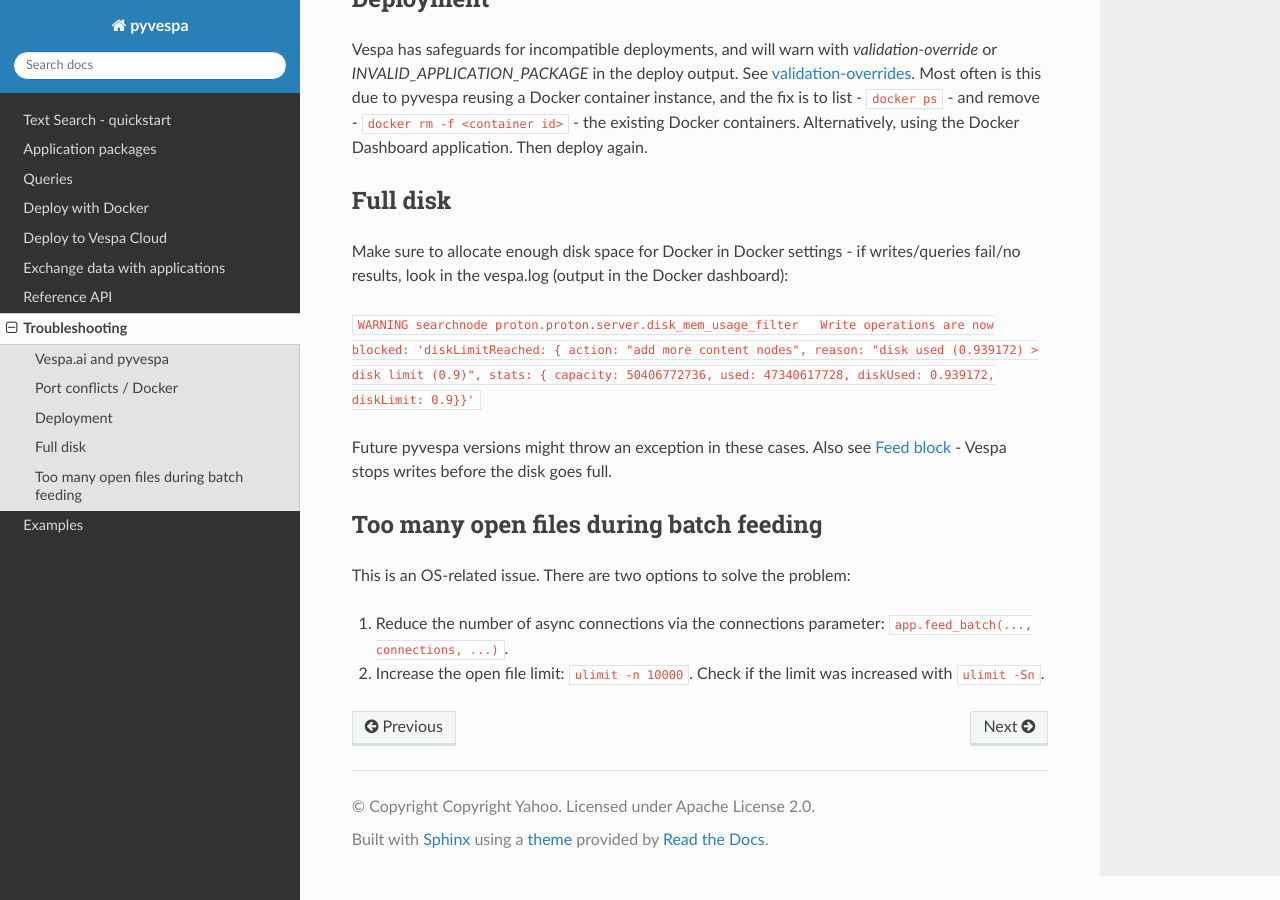
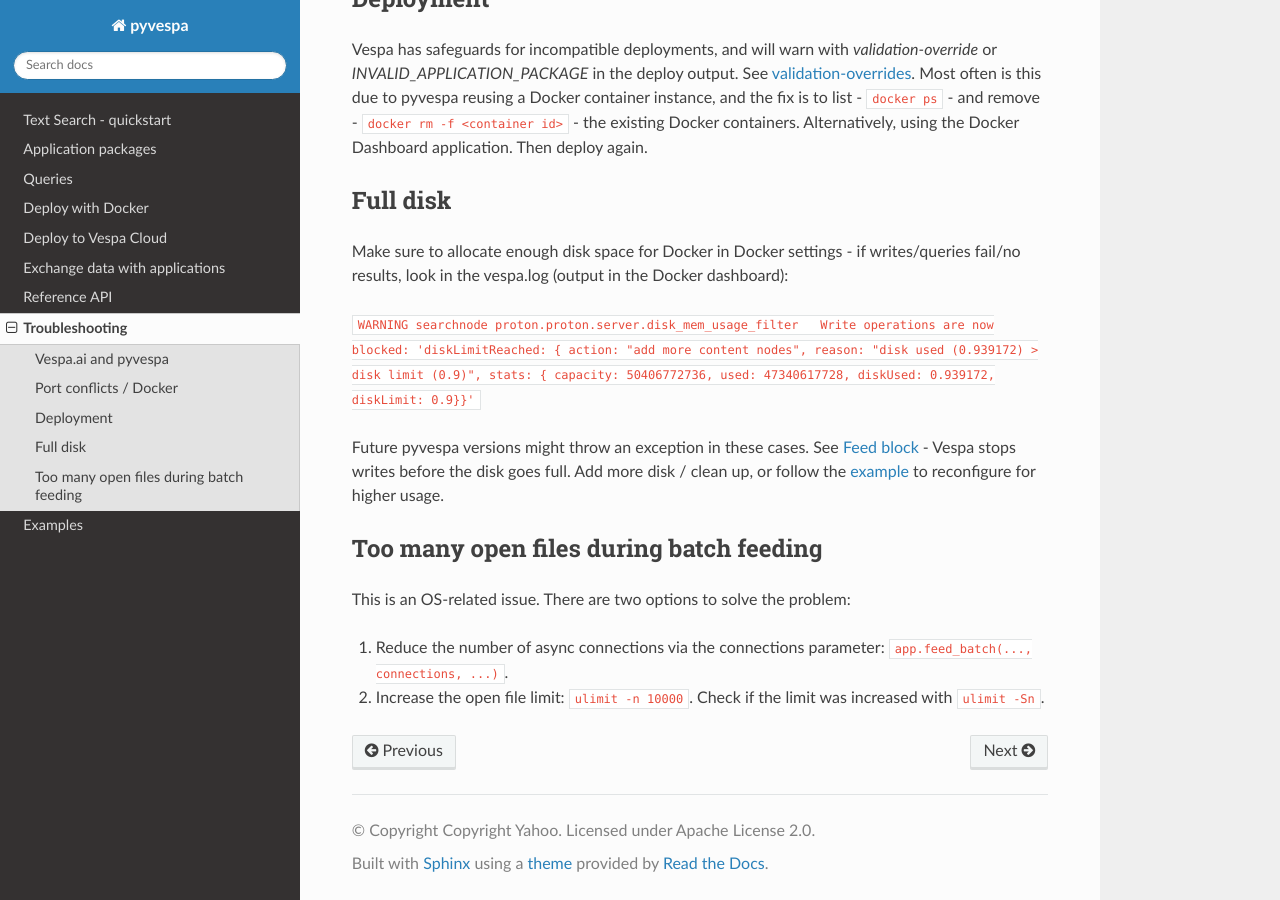
Before and after one commit to vespa-engine/pyvespa, a Sphinx documentation site: the page built from docs/sphinx/source/troubleshooting.rst, in a window 1280 px wide and 900 px high, scrolled down 580 px. Built offline with Sphinx 7.4.7 and the Read the Docs theme 2.0.0, drawn with Linux system fonts in a browser that asks for light colours.

Commit message:
Add to troubleshooting

```diff
--- a/docs/sphinx/source/troubleshooting.rst
+++ b/docs/sphinx/source/troubleshooting.rst
@@ -49,8 +49,11 @@ reason: "disk used (0.939172) > disk limit (0.9)",
 stats: { capacity: 50406772736, used: 47340617728, diskUsed: 0.939172, diskLimit: 0.9}}'``
 
 Future pyvespa versions might throw an exception in these cases.
-Also see `Feed block <https://docs.vespa.ai/en/operations/feed-block.html>`__ -
+See `Feed block <https://docs.vespa.ai/en/operations/feed-block.html>`__ -
 Vespa stops writes before the disk goes full.
+Add more disk / clean up, or follow the
+`example <https://pyvespa.readthedocs.io/en/latest/application-packages.html#Example:-configure-max-disk-usage>`__
+to reconfigure for higher usage.
 
 
 
```
Also changed, not shown: docs/sphinx/source/application-packages.ipynb.
